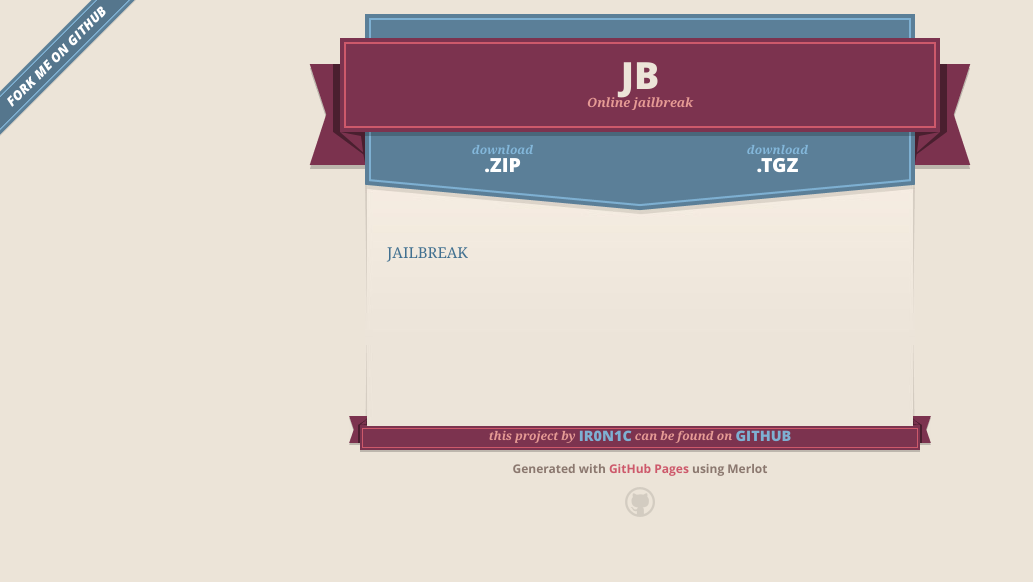
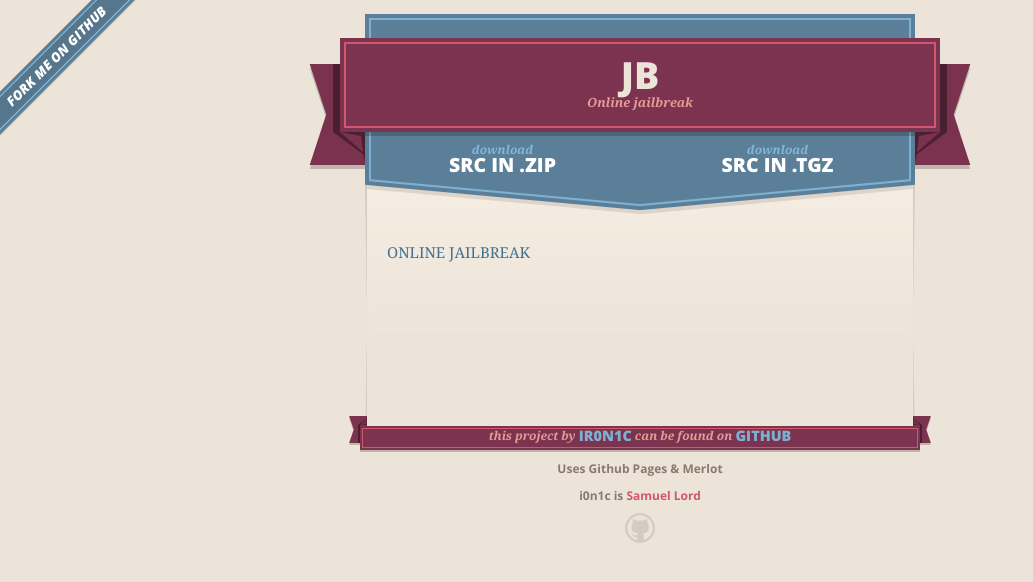
Before and after one commit to ir0n1c/ir0n1cjb.github.io, a plain HTML site: page index.html in a window 1280 px wide. Shown: the whole page, without its empty margins (0-1033 px from the left). Drawn offline with nearby package versions, Linux system fonts and the light colour scheme.

Commit message:
Update index.html

```diff
--- a/index.html
+++ b/index.html
@@ -37,7 +37,7 @@
 
       <section id="downloads">
         <span class="inner">
-          <a href="https://github.com/ir0n1c/ir0n1cjb.github.io/zipball/master" class="zip"><em>download</em> .ZIP</a><a href="https://github.com/ir0n1c/ir0n1cjb.github.io/tarball/master" class="tgz"><em>download</em> .TGZ</a>
+          <a href="https://github.com/ir0n1c/ir0n1cjb.github.io/zipball/master" class="zip"><em>download</em>SRC IN .ZIP</a><a href="https://github.com/ir0n1c/ir0n1cjb.github.io/tarball/master" class="tgz"><em>download</em>SRC IN .TGZ</a>
         </span>
       </section>
 
@@ -46,7 +46,7 @@
 
 
       <section id="main_content">
-        <p><a href="jb.html">JAILBREAK</a></p>
+        <p><a href="jb.html">ONLINE JAILBREAK</a></p>
       </section>
 
       <footer>
@@ -57,7 +57,8 @@
           <span class="left-tail"></span>
           <span class="right-tail"></span>
         </span>
-        <p>Generated with <a href="https://pages.github.com">GitHub Pages</a> using Merlot</p>
+        <p>Uses Github Pages & Merlot</p>
+         <p>i0n1c is <a href="https://sllord.tk">Samuel Lord</a></p>
         <span class="octocat"></span>
       </footer>
 
```
